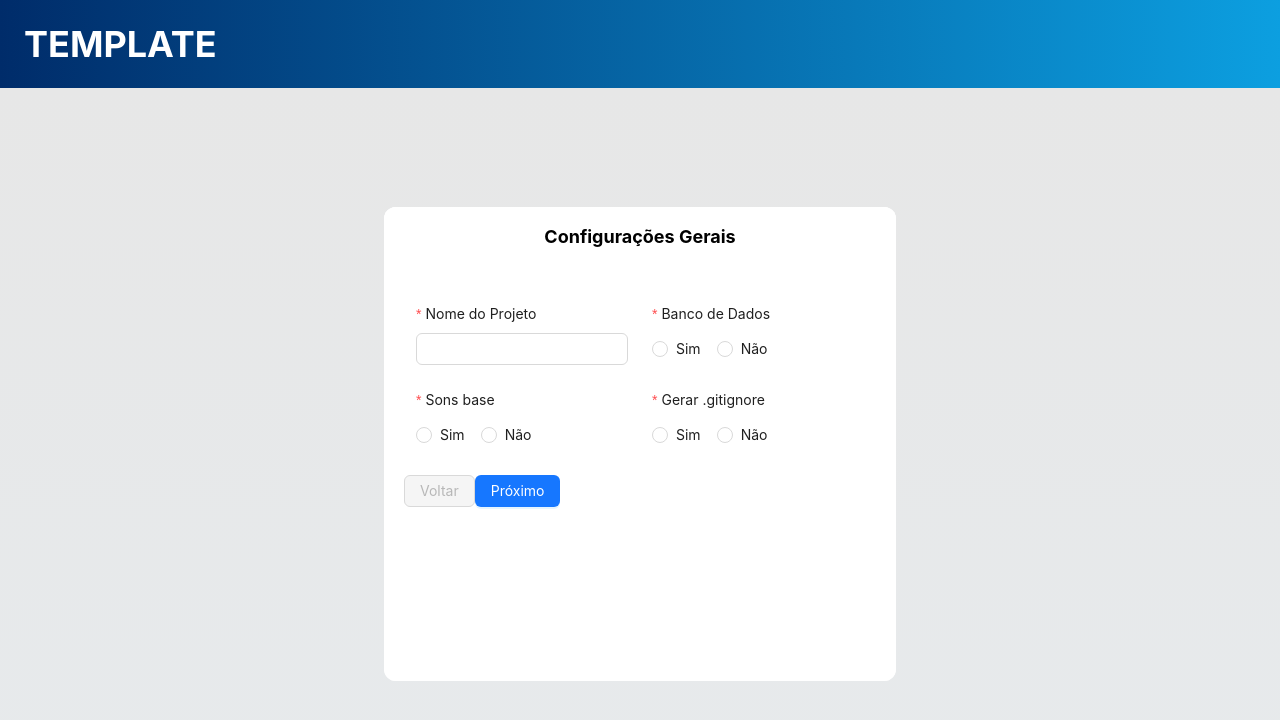
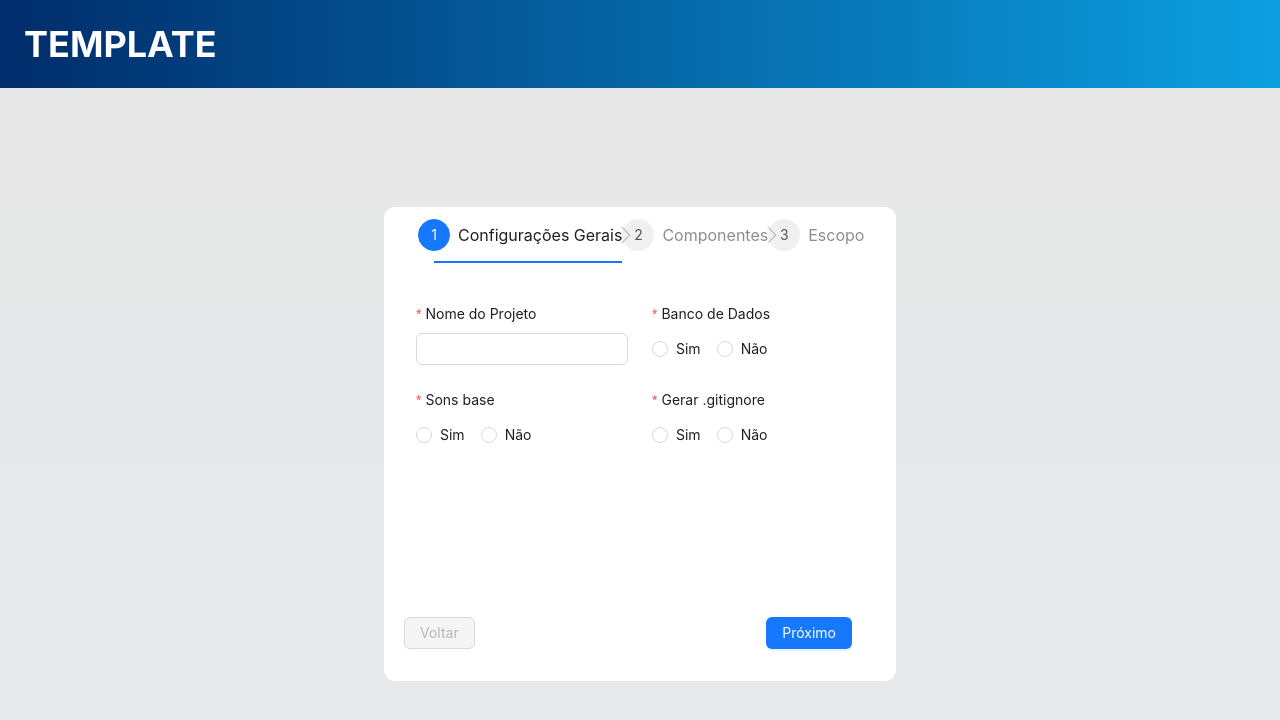
Before and after one commit to MarciioHenrique/game-template, a Next.js app: page /form in a window 1280 px wide. Shown: the top 720 px of the page. Built offline with nearby package versions, Linux system fonts and the light colour scheme.

Commit message:
feat: template working perfectly

```diff
--- a/src/app/form/_forms/components/page.tsx
+++ b/src/app/form/_forms/components/page.tsx
@@ -13,12 +13,13 @@ export default function ComponentsForm() {
   };
 
   return (
-    <Layout.Content className="w-full h-full p-8">
+    <Layout.Content className="w-full h-full p-8 flex flex-col">
       <Form
         form={form}
         layout="vertical"
         initialValues={components ?? {}}
         onFinish={onFinish}
+        className="flex flex-col flex-grow"
       >
         <Row gutter={{ xs: 8, sm: 16, md: 24, lg: 24 }}>
           <Col xs={24} sm={24} md={12} lg={12}>
@@ -136,7 +137,10 @@ export default function ComponentsForm() {
             </Form.Item>
           </Col>
         </Row>
-        <Row gutter={{ xs: 8, sm: 16, md: 24, lg: 24 }}>
+        <Row
+          gutter={{ xs: 8, sm: 16, md: 24, lg: 24 }}
+          className="w-full flex justify-between items-center mt-auto"
+        >
           <Button type="default" onClick={onHandleBack}>
             Voltar
           </Button>
--- a/src/app/form/_forms/form.context.tsx
+++ b/src/app/form/_forms/form.context.tsx
@@ -5,6 +5,7 @@ import {
   GeneralSettings,
   Scope,
 } from "@/models/game-request";
+import { message } from "antd";
 import { createContext, useContext, useState } from "react";
 
 export interface FormState {
@@ -27,12 +28,18 @@ export const FormProvider = ({ children }: { children: React.ReactNode }) => {
   const [components, setComponents] = useState<Components | null>(null);
   const [scope, setScope] = useState<Scope | null>(null);
 
-  const onHandleNext = (values: Partial<GameRequest>) => {
+  const onHandleNext = async (values: Partial<GameRequest>) => {
+    return new Promise<void>((resolve) => {
       if (step === 1 && values.configurations)
         setConfigurations(values.configurations);
       if (step === 2 && values.components) setComponents(values.components);
       if (step === 3 && values.scope) setScope(values.scope);
+
       setStep((prev) => Math.min(prev + 1, 3));
+
+      // Resolva a Promise após a execução
+      resolve();
+    });
   };
 
   const onHandleBack = () => setStep((prev) => Math.max(prev - 1, 1));
@@ -45,13 +52,31 @@ export const FormProvider = ({ children }: { children: React.ReactNode }) => {
     };
     console.log("Submitting GameRequest:", request);
 
-    await fetch("http://localhost:8080/v1/code-generator", {
+    try {
+      const response = await fetch("http://localhost:8080/v1/code-generator", {
         method: "POST",
         headers: {
           "Content-Type": "application/json",
         },
         body: JSON.stringify(request),
       });
+
+      if (response.ok) {
+        const projectName: String | undefined =
+          configurations?.projectName.toLowerCase();
+        const blob = await response.blob(); // Converte a resposta para um blob
+        const url = window.URL.createObjectURL(blob); // Cria um URL para o blob
+        const a = document.createElement("a"); // Cria um link de download
+        a.href = url;
+        a.download = projectName ? projectName + ".zip" : "game.zip"; // Nome do arquivo a ser baixado
+        a.click(); // Simula o clique para iniciar o download
+        window.URL.revokeObjectURL(url); // Libera a URL criada
+      } else {
+        console.error("Erro ao baixar o arquivo.");
+      }
+    } catch (error) {
+      message.error("An error occurred while submitting the form.");
+    }
   };
 
   return (
--- a/src/app/form/_forms/form.page.tsx
+++ b/src/app/form/_forms/form.page.tsx
@@ -1,24 +1,28 @@
 "use client";
 import { useFormState } from "./form.context";
-import { Button, Layout } from "antd";
+import { Steps, Layout } from "antd";
 import { FormSteps } from "./form.steps";
+
+const { Step } = Steps;
 
 export default function FormPage() {
   const { onHandleNext, onHandleBack, step, submitGameRequest } =
     useFormState();
 
-  const headerText: { [key: number]: string } = {
-    1: "Configurações Gerais",
-    2: "Componentes",
-    3: "Escopo",
-  };
+  const steps = [
+    { title: "Configurações Gerais" },
+    { title: "Componentes" },
+    { title: "Escopo" },
+  ];
 
   return (
     <Layout className="w-full h-full bg-white">
       <Layout.Header className="bg-white">
-        <h1 className="text-black text-lg font-bold p-4 flex justify-center items-center">
-          {headerText[step]}
-        </h1>
+        <Steps type="navigation" current={step - 1}>
+          {steps.map((step, index) => (
+            <Step key={index} title={step.title} />
+          ))}
+        </Steps>
       </Layout.Header>
       <Layout.Content>
         <FormSteps />
--- a/src/app/form/_forms/general-configurations/page.tsx
+++ b/src/app/form/_forms/general-configurations/page.tsx
@@ -12,17 +12,18 @@ export default function GeneralConfigurations() {
   };
 
   return (
-    <Layout.Content className="w-full h-full p-8">
+    <Layout.Content className="w-full h-full p-8 flex flex-col">
       <Form
         form={form}
         layout="vertical"
         initialValues={configurations ?? {}}
         onFinish={onFinish}
+        className="flex flex-col flex-grow"
       >
         <Row gutter={{ xs: 8, sm: 16, md: 24, lg: 24 }}>
           <Col xs={24} sm={24} md={12} lg={12}>
             <Form.Item
-              name="ProjectName"
+              name="projectName"
               label="Nome do Projeto"
               rules={[
                 {
@@ -103,7 +104,10 @@ export default function GeneralConfigurations() {
             </Form.Item>
           </Col>
         </Row>
-        <Row gutter={{ xs: 8, sm: 16, md: 24, lg: 24 }}>
+        <Row
+          gutter={{ xs: 8, sm: 16, md: 24, lg: 24 }}
+          className="w-full flex justify-between items-center mt-auto"
+        >
           <Button type="default" disabled>
             Voltar
           </Button>
--- a/src/app/form/_forms/scope/page.tsx
+++ b/src/app/form/_forms/scope/page.tsx
@@ -2,18 +2,27 @@
 import { Row, Layout, Form, Select, Button } from "antd";
 import { useFormState } from "../form.context";
 import { Scope } from "@/models/game-request";
+import { use, useEffect, useState } from "react";
 
 const { Option } = Select;
 
 export default function ScopeForm() {
-  const { onHandleNext, onHandleBack, scope, submitGameRequest } =
+  const { onHandleNext, onHandleBack, scope, step, submitGameRequest } =
     useFormState();
   const [form] = Form.useForm();
+  const [submitting, setSubmitting] = useState(false);
 
   const onFinish = (values: Scope) => {
     onHandleNext({ scope: values });
-    submitGameRequest();
+    setSubmitting(true);
   };
+
+  useEffect(() => {
+    if (submitting && step === 3) {
+      setSubmitting(false);
+      submitGameRequest();
+    }
+  }, [submitting]);
 
   const vowels = ["A", "E", "I", "O", "U"];
   const stages = {
@@ -24,17 +33,18 @@ export default function ScopeForm() {
   };
 
   return (
-    <Layout.Content className="w-full h-full p-8">
+    <Layout.Content className="w-full h-full p-8 flex flex-col">
       <Form
         form={form}
         layout="vertical"
         initialValues={scope ?? {}}
         onFinish={onFinish}
+        className="flex flex-col flex-grow"
       >
         <Row gutter={{ xs: 8, sm: 16, md: 24, lg: 24 }}>
           <Form.Item
             label="Vogais"
-            name={["scope", "vowels"]}
+            name="vowels"
             rules={[
               { required: true, message: "Selecione pelo menos uma vogal." },
             ]}
@@ -51,7 +61,7 @@ export default function ScopeForm() {
         <Row gutter={{ xs: 8, sm: 16, md: 24, lg: 24 }}>
           <Form.Item
             label="Estágios"
-            name={"stages"}
+            name="stages"
             rules={[{ required: true, message: "Selecione os estágios." }]}
           >
             <Select mode="multiple" placeholder="Selecione os estágios">
@@ -63,7 +73,10 @@ export default function ScopeForm() {
             </Select>
           </Form.Item>
         </Row>
-        <Row gutter={{ xs: 8, sm: 16, md: 24, lg: 24 }}>
+        <Row
+          gutter={{ xs: 8, sm: 16, md: 24, lg: 24 }}
+          className="w-full flex justify-between items-center mt-auto"
+        >
           <Button type="default" onClick={onHandleBack}>
             Voltar
           </Button>
--- a/src/routes/routes.ts
+++ b/src/routes/routes.ts
@@ -1,4 +1,4 @@
 export const routes = {
   welcome: "/",
-  form: "/template",
+  form: "/form",
 };
```
Lines whose indentation alone changed are shown as unchanged.
